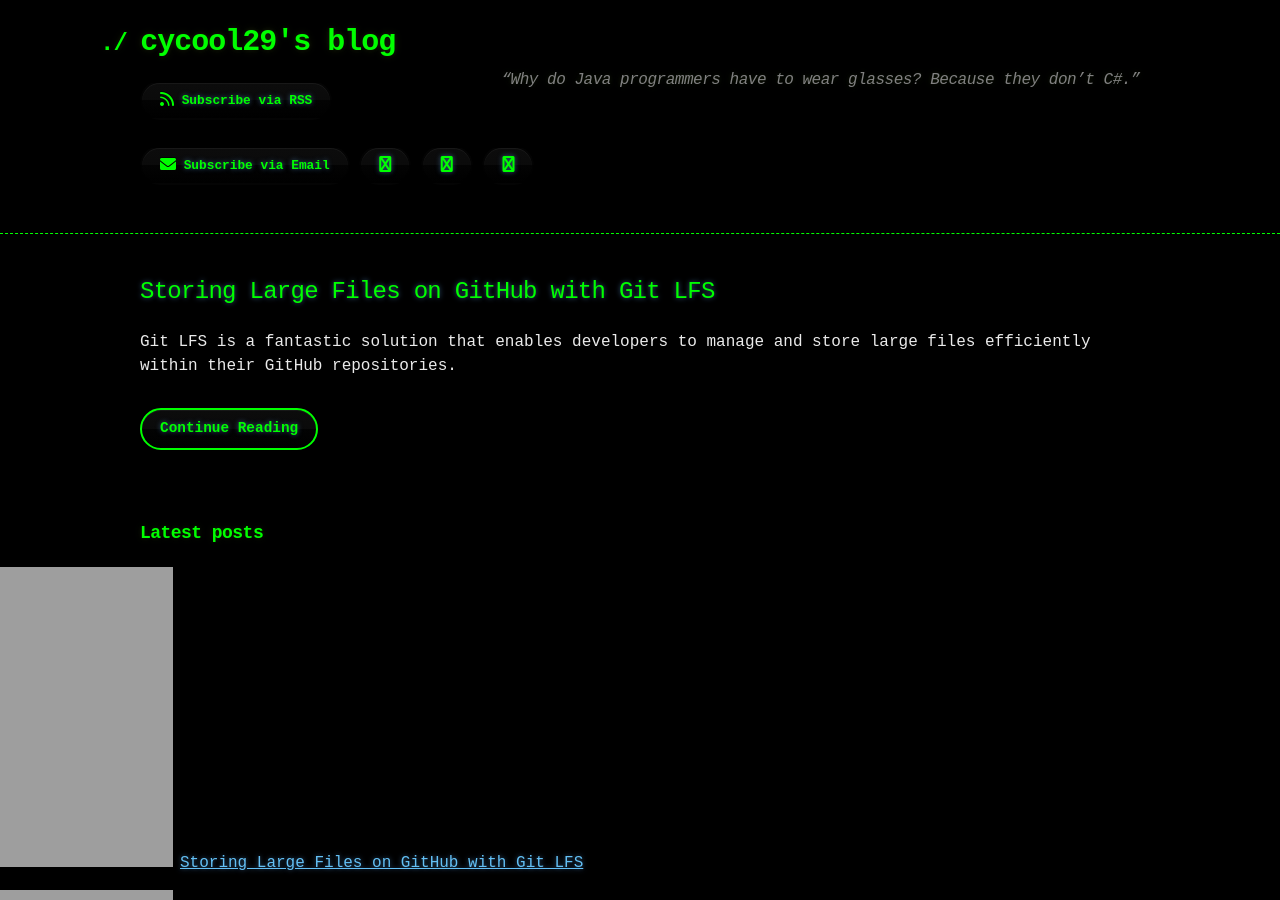
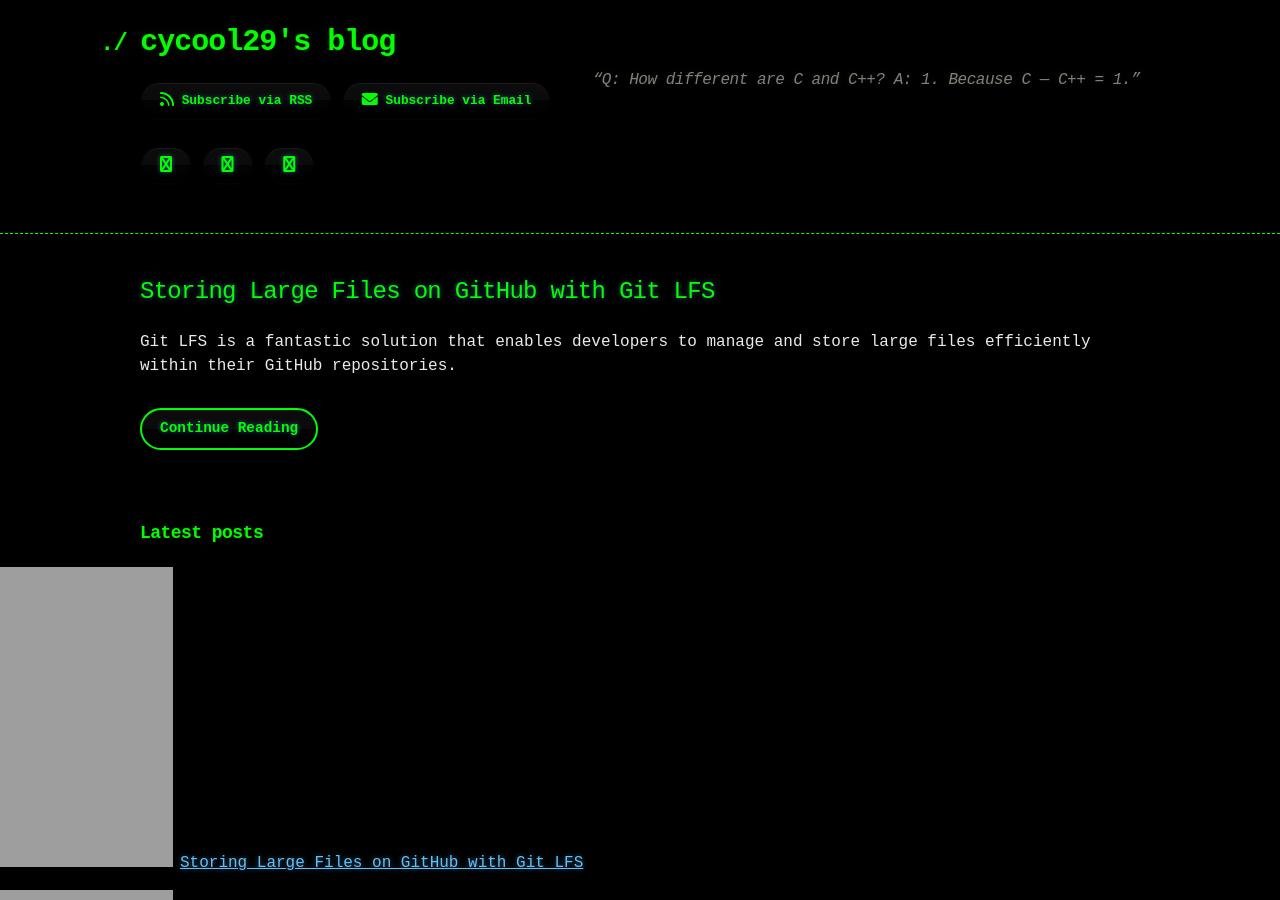
Before and after one commit to cycool29/cycool29.github.io, a Jekyll site: the page built from index.md, in a window 1280 px wide and 900 px high. Built offline with Jekyll 4.4.1, drawn with Linux system fonts in a browser that asks for light colours; a style sheet for code colours, icons or effects is not loaded.

Commit message:
Update quotes

```diff
--- a/_config.yml
+++ b/_config.yml
@@ -1,5 +1,5 @@
 title: cycool29's blog
-description: "“Why do Java programmers have to wear glasses? Because they don’t C#.” "
+description: "“Q: How different are C and C++? A: 1. Because C — C++ = 1.” "
 bio: A high school student. Intermediate in Python, Git, Bash. Learning JavaScript. He/Him. "
 author: cycool29
 url: https://cycool29.github.io
```
